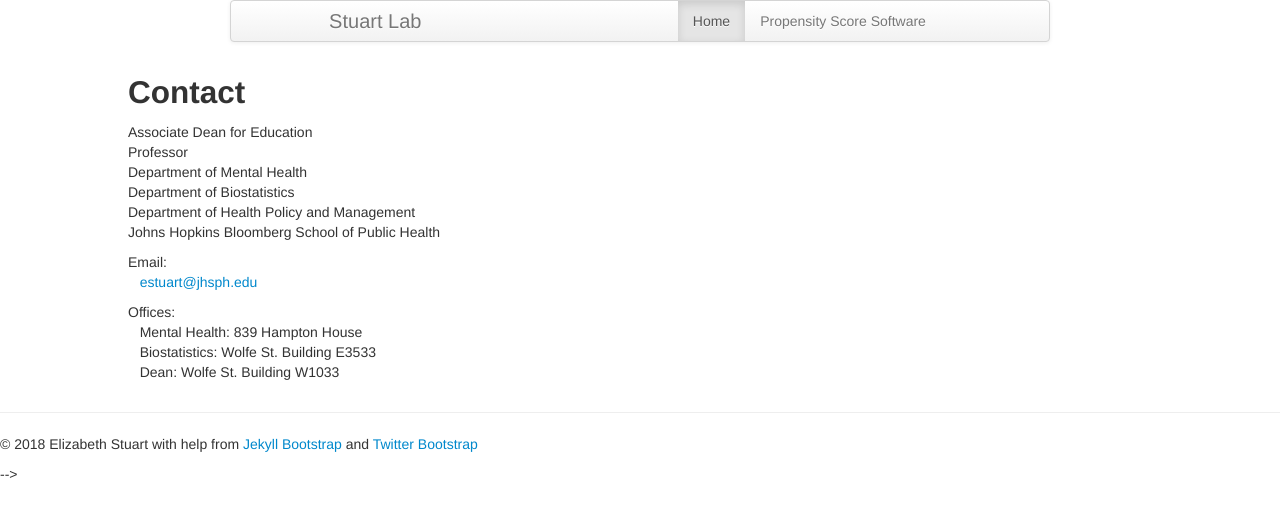
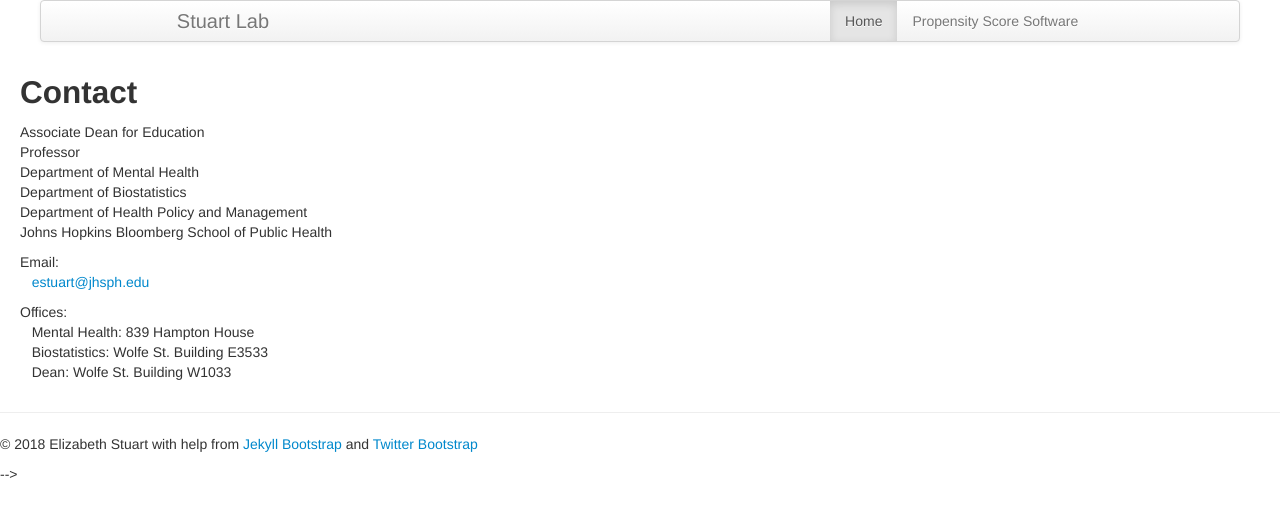
Before and after one commit to StuartRA/StuartRA.github.io, a Jekyll site: the page built from 00-index.md, in a window 1280 px wide. Shown: the top 517 px of the page. Built offline with Jekyll 4.4.1, drawn with Linux system fonts in a browser that asks for light colours.

Commit message:
Update default.html

```diff
--- a/_includes/themes/twitter/default.html
+++ b/_includes/themes/twitter/default.html
@@ -3,7 +3,7 @@
   <head>
     <style>
       div {
-        margin: 0 10%
+        margin: 0 20px
       }
     </style>
     <meta charset="utf-8">
```
